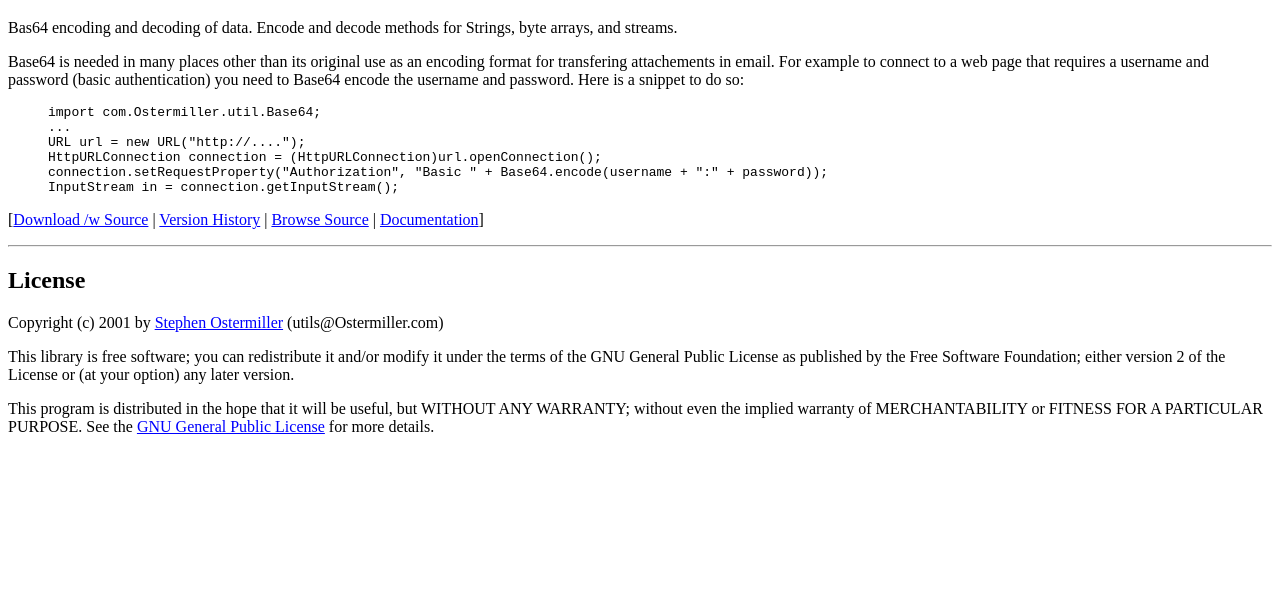
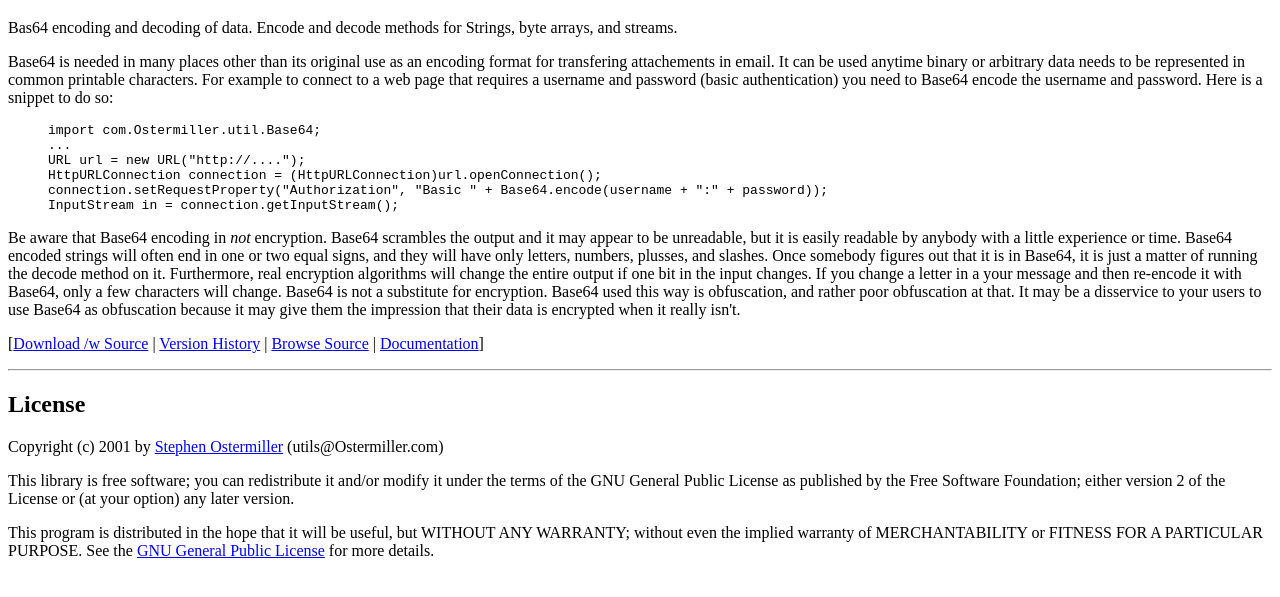
Before and after one commit to stephenostermiller/ostermillerutils, a plain HTML site: page Base64.html in a window 1280 px wide. Shown: the part 47-644 px from the top of the page. Drawn offline with Linux system fonts and the light colour scheme.

Commit message:
Added encryption warning.

```diff
--- a/Base64.html
+++ b/Base64.html
@@ -12,7 +12,9 @@
 
 <p>Bas64 encoding and decoding of data.  Encode and decode methods for Strings, byte arrays, and streams.</p>
 
-<p>Base64 is needed in many places other than its original use as an encoding format for transfering attachements in email.  For example to connect to a web page that requires a username and password (basic authentication) you need to Base64 encode the username and password.  Here is a snippet to do so:<br>
+<p>Base64 is needed in many places other than its original use as an encoding format for transfering attachements in email.
+It can be used anytime binary or arbitrary data needs to be represented in
+common printable characters.  For example to connect to a web page that requires a username and password (basic authentication) you need to Base64 encode the username and password.  Here is a snippet to do so:<br>
 <blockquote><code>
 import com.Ostermiller.util.Base64;<br>
 ...<br>
@@ -21,6 +23,19 @@ HttpURLConnection connection = (HttpURLConnection)url.openConnection();<br>
 connection.setRequestProperty("Authorization", "Basic " + Base64.encode(username + ":" + password));<br>
 InputStream in = connection.getInputStream();<br>
 </code></blockquote></p>
+
+<p>Be aware that Base64 encoding in <i>not</i> encryption.  Base64 scrambles the
+output and it may appear to be unreadable, but it is easily readable by
+anybody with a little experience or time.  Base64 encoded strings will often end
+in one or two equal signs, and they will have only letters, numbers, plusses, and slashes.
+Once somebody figures out that it is in Base64, it is just a matter of running
+the decode method on it.  Furthermore, real encryption algorithms will change
+the entire output if one bit in the input changes.  If you change a letter in a
+your message and then re-encode it with Base64, only a few characters will
+change.  Base64 is not a substitute for encryption.  Base64 used this way is
+obfuscation, and rather poor obfuscation at that.  It may be a disservice to your
+users to use Base64 as obfuscation because it may give them the impression that
+their data is encrypted when it really isn't.</p>
 
 <p>[<a href="./#download">Download /w Source</a> |
 <a href="http://www.gjt.org/servlets/JCVSlet/log/gjt/com/Ostermiller/util/Base64.java/0">Version History</a> |
```
